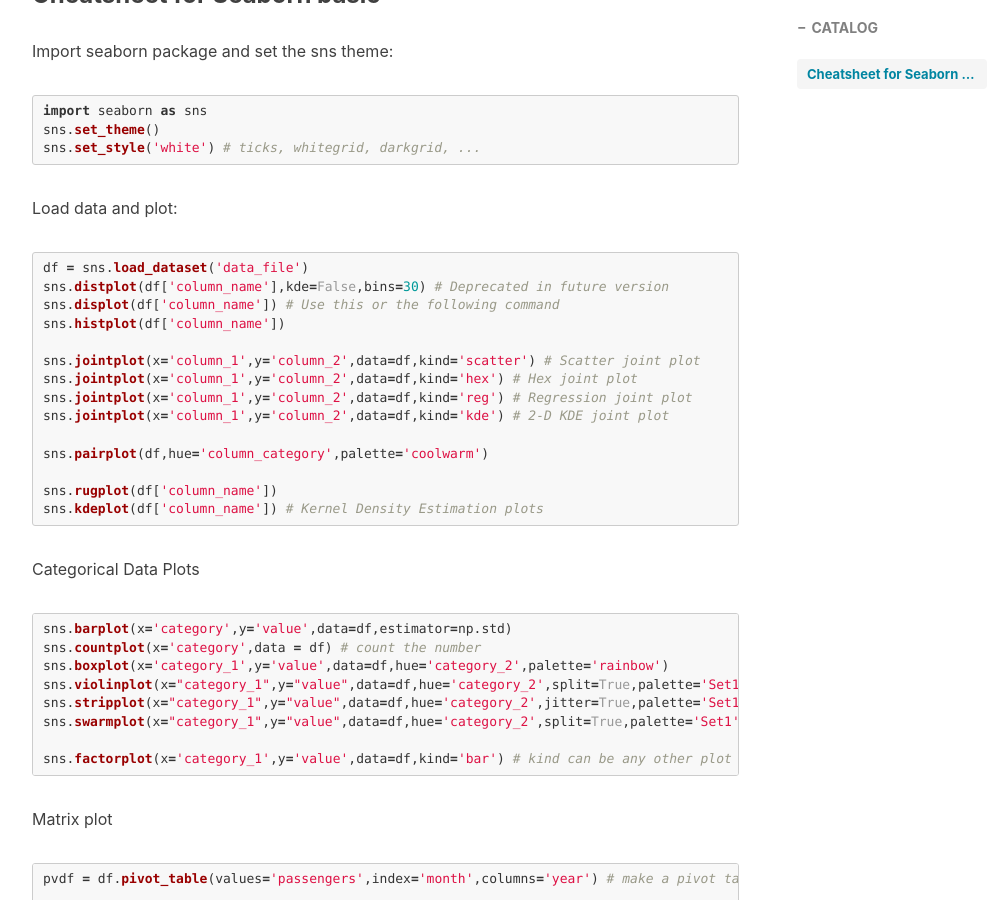
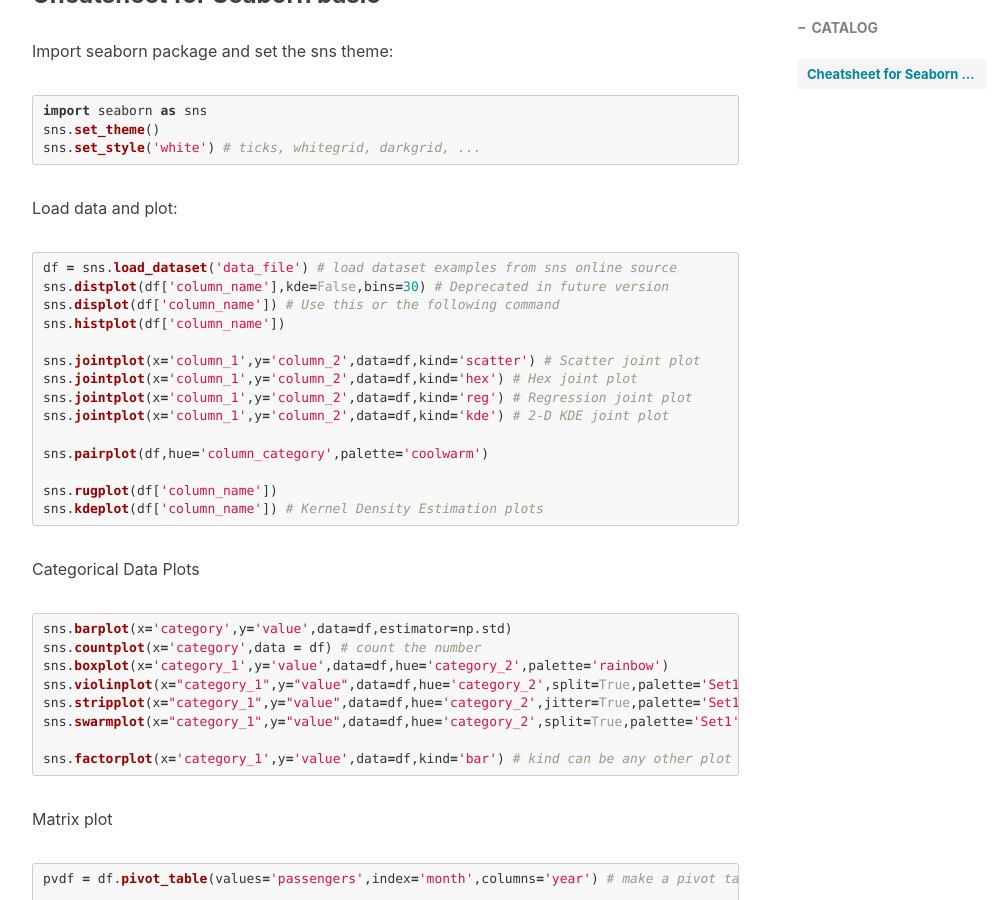
Before and after one commit to Bearxcave/Bearxcave.github.io, a Jekyll site: the page built from _posts/2021-02-22-cheatsheet-seaborn.md, in a window 1280 px wide and 900 px high, scrolled down 591 px. Shown: the whole window, without its empty margins (233-1238 px from the left). Built offline with Jekyll 4.4.1, drawn with Linux system fonts in a browser that asks for light colours; nearby versions of some CDN libraries; comment, search, counter and statistics services are not loaded.

Commit message:
Update 2021-02-22-cheatsheet-seaborn.md

````diff
--- a/_posts/2021-02-22-cheatsheet-seaborn.md
+++ b/_posts/2021-02-22-cheatsheet-seaborn.md
@@ -21,7 +21,8 @@
 
 Load data and plot:
 ```python
-df = sns.load_dataset('data_file')
+df = sns.load_dataset('data_file') # load dataset examples from sns online source
+
 sns.distplot(df['column_name'],kde=False,bins=30) # Deprecated in future version
 
 sns.displot(df['column_name']) # Use this or the following command
````
